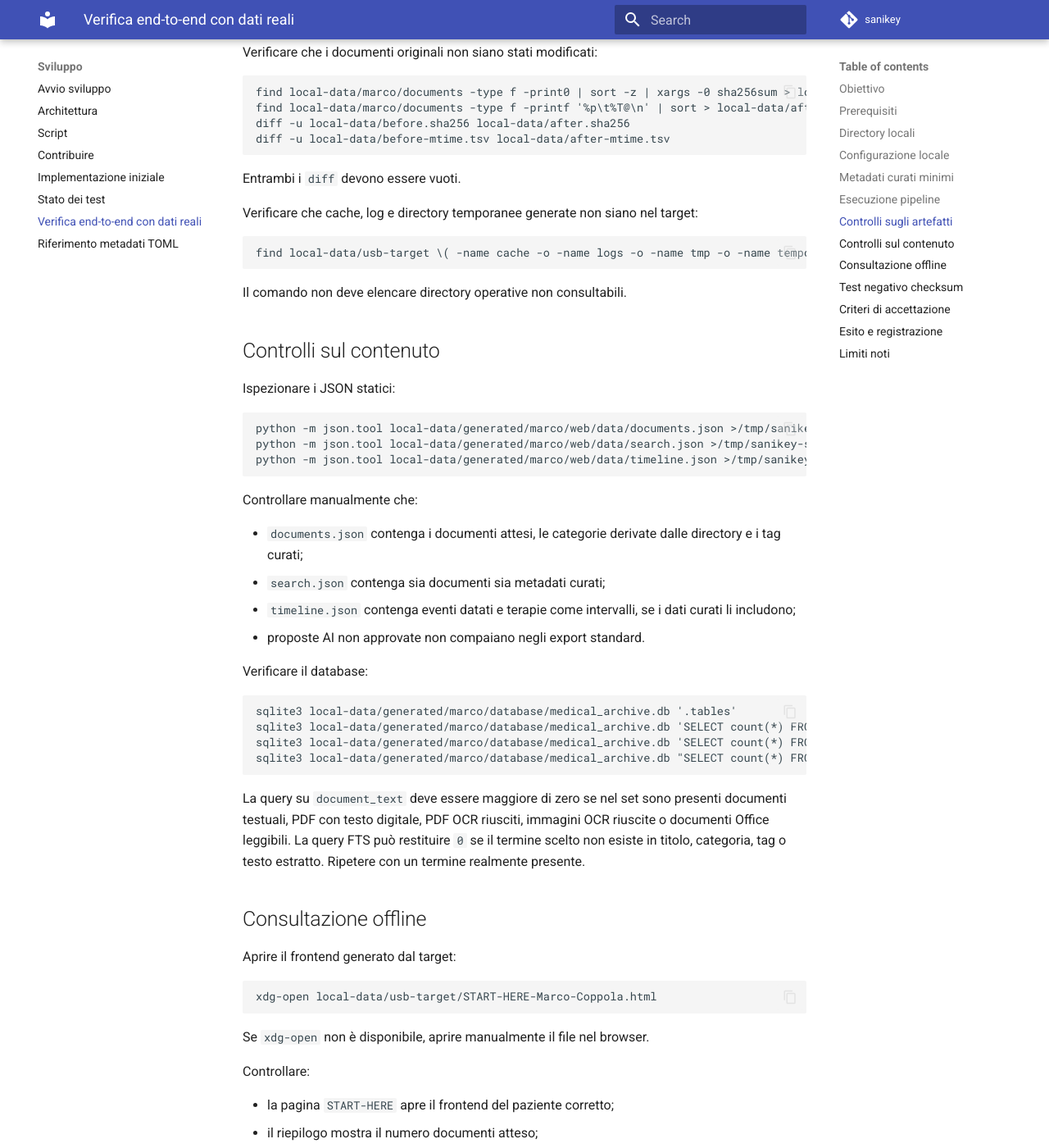
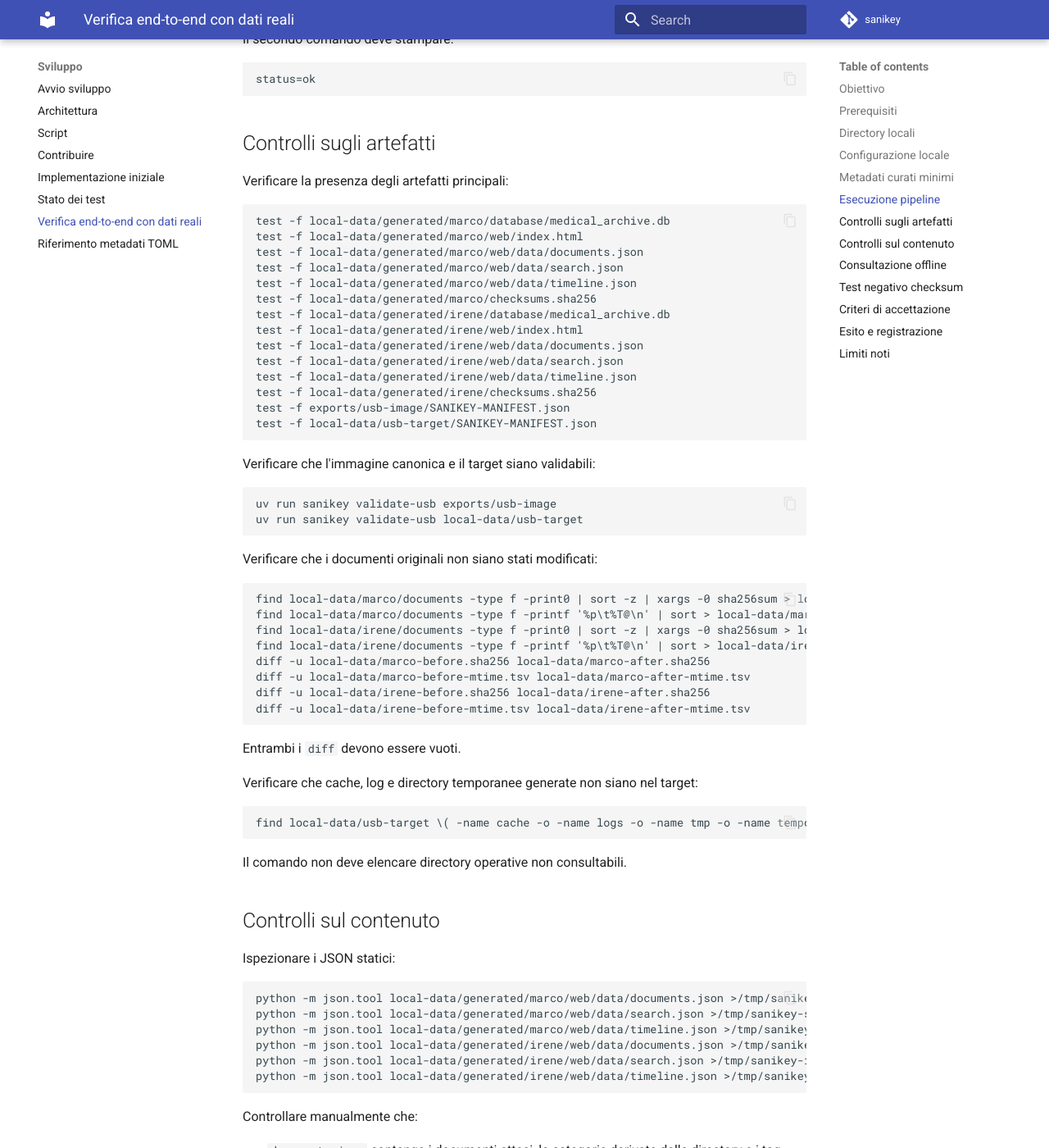
Before and after one commit to marco0560/sanikey, an MkDocs documentation site: the page built from docs/process/end-to-end-real-data-verification.md, in a window 1280 px wide and 1400 px high, scrolled down 7397 px. Shown: the whole window at 82% size. Built offline with MkDocs 1.6.1 and Material for MkDocs 9.7.7, drawn with Linux system fonts in a browser that asks for light colours; comment, search, counter and statistics services are not loaded; some of the changed text lies outside the part shown.

````diff
--- a/docs/process/end-to-end-real-data-verification.md
+++ b/docs/process/end-to-end-real-data-verification.md
@@ -40,13 +40,13 @@
 Creare un'area privata non committata dal repository, per esempio:
 
 ```bash
-mkdir -p local-data/{usb-target,generated/marco,marco/{documents,metadata}}
+mkdir -p local-data/{usb-target,{marco,irene}/{documents,metadata},generated/{marco,irene}}
 ```
 
 con `local-data/` in `.gitignore`.
 
-Inserire in `local-data/marco/documents` un piccolo campione reale
-ma controllato:
+Inserire in `local-data/marco/documents` e `local-data/irene/documents` un
+piccolo campione reale ma controllato:
 
 - almeno un referto testuale o PDF;
 - almeno un documento con data nel nome, se disponibile;
@@ -56,8 +56,10 @@
 Annotare hash e timestamp prima della build:
 
 ```bash
-find local-data/marco/documents -type f -print0 | sort -z | xargs -0 sha256sum > local-data/before.sha256
-find local-data/marco/documents -type f -printf '%p\t%T@\n' | sort > local-data/before-mtime.tsv
+find local-data/marco/documents -type f -print0 | sort -z | xargs -0 sha256sum > local-data/marco-before.sha256
+find local-data/marco/documents -type f -printf '%p\t%T@\n' | sort > local-data/marco-before-mtime.tsv
+find local-data/irene/documents -type f -print0 | sort -z | xargs -0 sha256sum > local-data/irene-before.sha256
+find local-data/irene/documents -type f -printf '%p\t%T@\n' | sort > local-data/irene-before-mtime.tsv
 ```
 
 ## Configurazione locale
@@ -79,6 +81,14 @@
 metadata_directory = "local-data/marco/metadata"
 local_build = "local-data/generated/marco"
 usb_uuid = "MANUAL-TEST-USB"
+
+[[person]]
+id = "irene"
+display_name = "Irene Corazzesi"
+source_documents = "local-data/irene/documents"
+metadata_directory = "local-data/irene/metadata"
+local_build = "local-data/generated/irene"
+usb_uuid = "MANUAL-TEST-USB"
 ```
 
 Verificare che Git non veda dati privati:
@@ -92,7 +102,10 @@
 
 ## Metadati curati minimi
 
-Creare metadati minimi in `local-data/marco/metadata`.
+Creare metadati minimi in `local-data/marco/metadata` e
+`local-data/irene/metadata`. Gli esempi sotto usano un solo paziente: replicare
+la stessa struttura nella directory metadata di ogni paziente configurato,
+adattando id, nomi e contenuti.
 
 `clinical_summary.toml` contiene una sintesi clinica libera. Per l'uso corrente
 può essere trattata come anamnesi/sommario narrativo: problemi rilevanti,
@@ -260,11 +273,15 @@
 ```bash
 python -m json.tool local-data/generated/marco/manifests/container_staging.json | less
 find local-data/generated/marco/staging/containers -maxdepth 2 -type f | sort | less
+python -m json.tool local-data/generated/irene/manifests/container_staging.json | less
+find local-data/generated/irene/staging/containers -maxdepth 2 -type f | sort | less
 ```
 
 Questo controllo serve a verificare manualmente se gli archivi contengono
 supporti DICOM, immagini disco annidate, referti PDF o solo materiale tecnico
-del viewer. Eseguire anche il preflight leggero prima di una build lunga:
+del viewer. Se un paziente non contiene archivi, il manifest deve comunque
+esistere con `members` vuoto. Eseguire anche il preflight leggero prima di una
+build lunga:
 
 ```bash
 uv run sanikey scan-documents --config config/accounts.toml --preflight
@@ -295,15 +312,23 @@
 presenza di duplicati inattesi, fermarsi e decidere manualmente se rimuovere,
 rinominare o archiviare separatamente una delle copie prima di proseguire.
 
-Eseguire la build completa:
+Eseguire la build completa per tutti i pazienti abilitati:
+
+```bash
+uv run sanikey build-all --config config/accounts.toml --mode full
+```
+
+In alternativa, per isolare un problema, eseguire un paziente alla volta:
 
 ```bash
 uv run sanikey build-patient marco --config config/accounts.toml --mode full
+uv run sanikey build-patient irene --config config/accounts.toml --mode full
 ```
 
-L'output deve essere un riepilogo multi-riga leggibile, non una riga JSON
-minificata. Annotare il percorso `report=...`: contiene il dettaglio completo
-dei warning e deve essere consultato se `warnings` e' maggiore di zero.
+L'output deve essere un riepilogo multi-riga leggibile per ogni paziente, non
+una riga JSON minificata. Annotare ogni percorso `report=...`: contiene il
+dettaglio completo dei warning e deve essere consultato se `warnings` e'
+maggiore di zero.
 `documents=` conta solo i documenti sorgente deduplicati; usare
 `derived_documents=`, `dicom_instances=` e `total_records=` per valutare quanto
 deriva da contenitori e supporti diagnostici.
@@ -315,6 +340,7 @@
 
 ```bash
 python -m json.tool local-data/generated/marco/manifests/container_staging.json | less
+python -m json.tool local-data/generated/irene/manifests/container_staging.json | less
 ```
 
 Controllare che ogni membro estratto abbia `container_id`, `internal_path`,
@@ -335,6 +361,8 @@
 ```bash
 uv run sanikey build-patient marco --config config/accounts.toml
 uv run sanikey build-patient marco --config config/accounts.toml
+uv run sanikey build-patient irene --config config/accounts.toml
+uv run sanikey build-patient irene --config config/accounts.toml
 ```
 
 Generare l'export USB verso un target locale di verifica:
@@ -361,6 +389,12 @@
 test -f local-data/generated/marco/web/data/search.json
 test -f local-data/generated/marco/web/data/timeline.json
 test -f local-data/generated/marco/checksums.sha256
+test -f local-data/generated/irene/database/medical_archive.db
+test -f local-data/generated/irene/web/index.html
+test -f local-data/generated/irene/web/data/documents.json
+test -f local-data/generated/irene/web/data/search.json
+test -f local-data/generated/irene/web/data/timeline.json
+test -f local-data/generated/irene/checksums.sha256
 test -f exports/usb-image/SANIKEY-MANIFEST.json
 test -f local-data/usb-target/SANIKEY-MANIFEST.json
 ```
@@ -375,10 +409,14 @@
 Verificare che i documenti originali non siano stati modificati:
 
 ```bash
-find local-data/marco/documents -type f -print0 | sort -z | xargs -0 sha256sum > local-data/after.sha256
-find local-data/marco/documents -type f -printf '%p\t%T@\n' | sort > local-data/after-mtime.tsv
-diff -u local-data/before.sha256 local-data/after.sha256
-diff -u local-data/before-mtime.tsv local-data/after-mtime.tsv
+find local-data/marco/documents -type f -print0 | sort -z | xargs -0 sha256sum > local-data/marco-after.sha256
+find local-data/marco/documents -type f -printf '%p\t%T@\n' | sort > local-data/marco-after-mtime.tsv
+find local-data/irene/documents -type f -print0 | sort -z | xargs -0 sha256sum > local-data/irene-after.sha256
+find local-data/irene/documents -type f -printf '%p\t%T@\n' | sort > local-data/irene-after-mtime.tsv
+diff -u local-data/marco-before.sha256 local-data/marco-after.sha256
+diff -u local-data/marco-before-mtime.tsv local-data/marco-after-mtime.tsv
+diff -u local-data/irene-before.sha256 local-data/irene-after.sha256
+diff -u local-data/irene-before-mtime.tsv local-data/irene-after-mtime.tsv
 ```
 
 Entrambi i `diff` devono essere vuoti.
@@ -399,6 +437,9 @@
 python -m json.tool local-data/generated/marco/web/data/documents.json >/tmp/sanikey-documents.json
 python -m json.tool local-data/generated/marco/web/data/search.json >/tmp/sanikey-search.json
 python -m json.tool local-data/generated/marco/web/data/timeline.json >/tmp/sanikey-timeline.json
+python -m json.tool local-data/generated/irene/web/data/documents.json >/tmp/sanikey-irene-documents.json
+python -m json.tool local-data/generated/irene/web/data/search.json >/tmp/sanikey-irene-search.json
+python -m json.tool local-data/generated/irene/web/data/timeline.json >/tmp/sanikey-irene-timeline.json
 ```
 
 Controllare manualmente che:
@@ -417,6 +458,10 @@
 sqlite3 local-data/generated/marco/database/medical_archive.db 'SELECT count(*) FROM documents;'
 sqlite3 local-data/generated/marco/database/medical_archive.db 'SELECT count(*) FROM document_text;'
 sqlite3 local-data/generated/marco/database/medical_archive.db "SELECT count(*) FROM document_fts WHERE document_fts MATCH 'test';"
+sqlite3 local-data/generated/irene/database/medical_archive.db '.tables'
+sqlite3 local-data/generated/irene/database/medical_archive.db 'SELECT count(*) FROM documents;'
+sqlite3 local-data/generated/irene/database/medical_archive.db 'SELECT count(*) FROM document_text;'
+sqlite3 local-data/generated/irene/database/medical_archive.db "SELECT count(*) FROM document_fts WHERE document_fts MATCH 'test';"
 ```
 
 La query su `document_text` deve essere maggiore di zero se nel set sono presenti
@@ -431,9 +476,10 @@
 
 ```bash
 xdg-open local-data/usb-target/START-HERE-Marco-Coppola.html
+xdg-open local-data/usb-target/START-HERE-Irene-Corazzesi.html
 ```
 
-Se `xdg-open` non è disponibile, aprire manualmente il file nel browser.
+Se `xdg-open` non è disponibile, aprire manualmente i file nel browser.
 
 Controllare:
 
````
Also changed, not shown: other parts of docs/process/end-to-end-real-data-verification.md (+1 -1 lines), docs/user-guide.md (+9 -6 lines), 6 other files.
